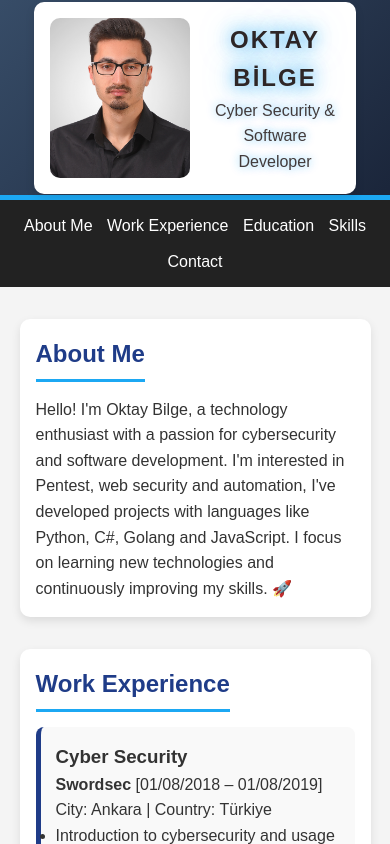
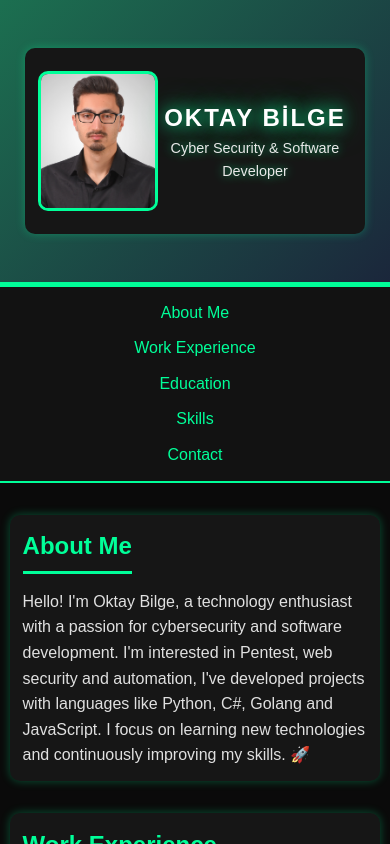
Before and after one commit to oktaybilge1/oktays-portfolio, a plain HTML site: page index.html in a window 390 px wide. Shown: the top 844 px of the page. Drawn offline with Linux system fonts and the light colour scheme.

Commit message:
last update

```diff
--- a/styles.css
+++ b/styles.css
@@ -1,3 +1,4 @@
+/* Genel Ayarlar */
 * {
     margin: 0;
     padding: 0;
@@ -6,32 +7,58 @@
 }
 
 body {
-    background-color: #f4f4f4;
-    color: #333;
+    background-color: #0a0a0a;
+    color: #e0e0e0;
     line-height: 1.6;
 }
 
 /* Header */
 header {
-    background: linear-gradient(135deg, #1f3c88, #1ca8f3);
-    color: white;
+    position: relative;
+    height: 250px;
+    display: flex;
+    align-items: center;
+    justify-content: center;
     text-align: center;
-    padding: 2rem 0;
+    background: linear-gradient(-45deg, #0d1b2a, #1b263b, #1c8757, #0d1b2a);
+    background-size: 400% 400%;
+    animation: gradientAnimation 8s ease infinite;
+    color: #ffffff;
+    font-weight: bold;
+    box-shadow: 0 4px 10px rgba(0, 255, 153, 0.3);
+    border-bottom: 5px solid #00ff99;
+}
+
+@keyframes gradientAnimation {
+    0% { background-position: 0% 50%; }
+    50% { background-position: 100% 50%; }
+    100% { background-position: 0% 50%; }
 }
 
 .okt {
-    margin: 0;
-    font-size: 2rem;
+    font-size: 3rem;
+    font-weight: 700;
+    text-transform: uppercase;
+    letter-spacing: 2px;
+    text-shadow: 0 0 15px rgba(0, 255, 153, 0.8), 0 0 30px rgba(0, 255, 153, 0.6);
+}
+
+.subtitle {
+    font-size: 1.5rem;
+    font-weight: 500;
+    opacity: 0.9;
+    text-shadow: 0 0 10px rgba(0, 255, 153, 0.7);
 }
 
 /* Navigasyon */
 nav {
-    background: #222;
+    background: #121212;
     text-align: center;
     padding: 0.5rem 0;
     position: sticky;
     top: 0;
     z-index: 1000;
+    border-bottom: 2px solid #00ff99;
 }
 
 nav ul {
@@ -44,14 +71,14 @@ nav ul li {
 }
 
 nav ul li a {
-    color: white;
+    color: #00ff99;
     text-decoration: none;
     font-size: 1.2rem;
     transition: color 0.3s ease;
 }
 
 nav ul li a:hover {
-    color: #1ca8f3;
+    color: #00cc77;
 }
 
 /* Container Genel Ayar */
@@ -60,15 +87,15 @@ nav ul li a:hover {
     max-width: 1100px;
     margin: 2rem auto;
     padding: 2rem;
-    background: #ffffff;
+    background: #161616;
     border-radius: 10px;
-    box-shadow: 0 4px 10px rgba(0, 0, 0, 0.1);
+    box-shadow: 0px 0px 10px rgba(0, 255, 153, 0.3);
 }
 
 /* Başlıklar */
 h2 {
-    color: #1f3c88;
-    border-bottom: 3px solid #1ca8f3;
+    color: #00ff99;
+    border-bottom: 3px solid #00ff99;
     display: inline-block;
     padding-bottom: 5px;
     margin-bottom: 15px;
@@ -78,8 +105,8 @@ h2 {
 .job, .education-item {
     margin-bottom: 20px;
     padding: 15px;
-    border-left: 5px solid #1f3c88;
-    background: #f9f9f9;
+    border-left: 5px solid #00ff99;
+    background: #1e1e1e;
     border-radius: 8px;
     transition: transform 0.3s ease-in-out;
 }
@@ -99,8 +126,8 @@ h2 {
     flex: 1;
     margin: 10px;
     padding: 15px;
-    background: #e3f2fd;
-    border-left: 5px solid #1ca8f3;
+    background: #2a2a2a;
+    border-left: 5px solid #00ff99;
     border-radius: 8px;
 }
 
@@ -117,116 +144,41 @@ h2 {
 
 .contact-list i {
     margin-right: 10px;
-    color: #1ca8f3;
+    color: #00ff99;
+}
+
+.contact-list a {
+    color: #00ff99;
+    text-decoration: none;
+    font-weight: bold;
+    transition: color 0.3s ease;
+}
+
+.contact-list a:hover {
+    color: #00cc77;
 }
 
 /* Footer */
 footer {
     text-align: center;
-    background: #222;
+    background: #121212;
     color: white;
     padding: 1rem;
     margin-top: 2rem;
+    border-top: 2px solid #00ff99;
 }
 
-/* Header Genel Stil */
-header {
-    position: relative;
-    height: 250px;
-    display: flex;
-    align-items: center;
-    justify-content: center;
-    text-align: center;
-    background: linear-gradient(-45deg, #0d1b2a, #1b263b, #415a77, #0d1b2a);
-    background-size: 400% 400%;
-    animation: gradientAnimation 8s ease infinite;
-    color: #ffffff;
-    font-weight: bold;
-    box-shadow: 0 4px 10px rgba(0, 0, 0, 0.2);
-    border-bottom: 5px solid #1ca8f3;
+/* Profil Resmi */
+.profile-img {
+    width: 140px;
+    height: 160px;
+    object-fit: cover;
+    margin-right: 20px;
+    border-radius: 10px;
+    border: 3px solid #00ff99;
 }
 
-/* Gradient Animasyonu */
-@keyframes gradientAnimation {
-    0% { background-position: 0% 50%; }
-    50% { background-position: 100% 50%; }
-    100% { background-position: 0% 50%; }
-}
 
-/* İsim */
-.okt {
-    font-size: 3rem;
-    font-weight: 700;
-    text-transform: uppercase;
-    letter-spacing: 2px;
-    color: #2e2626;
-    text-shadow: 0 0 15px rgba(28, 168, 243, 0.8), 0 0 30px rgba(28, 168, 243, 0.6);
-}
-
-/* Alt Başlık */
-.subtitle {
-    font-size: 1.5rem;
-    font-weight: 500;
-    opacity: 0.9;
-    color: #2e2626;
-    text-shadow: 0 0 10px rgba(28, 168, 243, 0.7);
-}
-
-/* Responsive Tasarım */
-@media (max-width: 1024px) {
-    /* Tablet ve küçük ekranlarda */
-    .okt {
-        font-size: 2rem;
-    }
-    .subtitle {
-        font-size: 1.2rem;
-    }
-    .container {
-        padding: 1.5rem;
-    }
-    nav ul li {
-        display: inline-block;
-        margin: 5px;
-    }
-    nav ul li a {
-        font-size: 1rem;
-    }
-    .skills-grid {
-        flex-direction: column;
-    }
-    .skills-grid div {
-        margin-bottom: 15px;
-    }
-}
-
-@media (max-width: 768px) {
-    /* Mobil telefonlar */
-    header {
-        height: 200px;
-        padding: 1rem;
-    }
-    .okt {
-        font-size: 1.5rem;
-    }
-    .subtitle {
-        font-size: 1rem;
-    }
-    .container {
-        padding: 1rem;
-    }
-    nav ul li {
-        margin: 5px;
-    }
-    nav ul li a {
-        font-size: 1rem;
-    }
-    .skills-grid {
-        flex-direction: column;
-    }
-    .contact-list li {
-        font-size: 1rem;
-    }
-}
 
 .header-container {
     display: flex;
@@ -239,10 +191,87 @@ header {
     text-align: center; /* Yazıyı yatayda ortalar */
 }
 
-.profile-img {
-    width: 140px;
-    height: 160px;
-    object-fit: cover;
-    margin-right: 20px;
-    border-radius: 10px;
+/* Genel Responsive Ayarlar */
+@media (max-width: 1024px) {
+    .okt {
+        font-size: 2rem;
+    }
+    .subtitle {
+        font-size: 1.2rem;
+    }
+    .container {
+        padding: 1.5rem;
+    }
+    .skills-grid {
+        flex-direction: column;
+    }
 }
+
+@media (max-width: 768px) {
+    /* Header Ayarları */
+    header {
+        height: auto;
+        padding: 1rem;
+        display: flex;
+        flex-direction: column;
+        align-items: center;
+    }
+    .profile-img {
+        width: 120px;
+        height: 140px;
+        margin: 10px 0;
+    }
+    .okt {
+        font-size: 1.8rem;
+    }
+    .subtitle {
+        font-size: 1rem;
+    }
+
+    /* Navigasyon Menüsü */
+    nav ul {
+        display: flex;
+        flex-direction: column;
+        align-items: center;
+    }
+    nav ul li {
+        margin: 5px 0;
+    }
+
+    /* İçerik Alanı */
+    .container {
+        width: 95%;
+        padding: 1rem;
+    }
+    .contact-list li {
+        font-size: 1rem;
+    }
+
+    /* İş Deneyimi ve Eğitim */
+    .job, .education-item {
+        padding: 10px;
+    }
+
+    /* Yetenekler Bölümü */
+    .skills-grid {
+        flex-direction: column;
+    }
+    .skills-grid div {
+        margin-bottom: 10px;
+    }
+}
+
+@media (max-width: 480px) {
+    .okt {
+        font-size: 1.5rem;
+    }
+    .subtitle {
+        font-size: 0.9rem;
+    }
+    .container {
+        padding: 0.8rem;
+    }
+    nav ul li a {
+        font-size: 1rem;
+    }
+}
```
